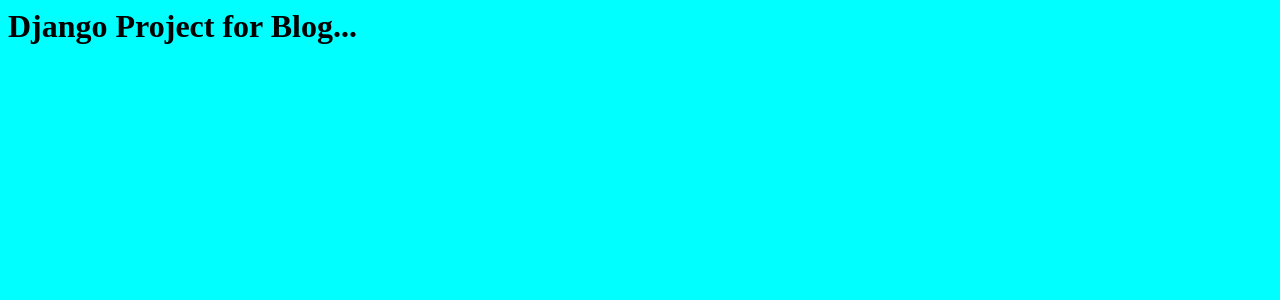
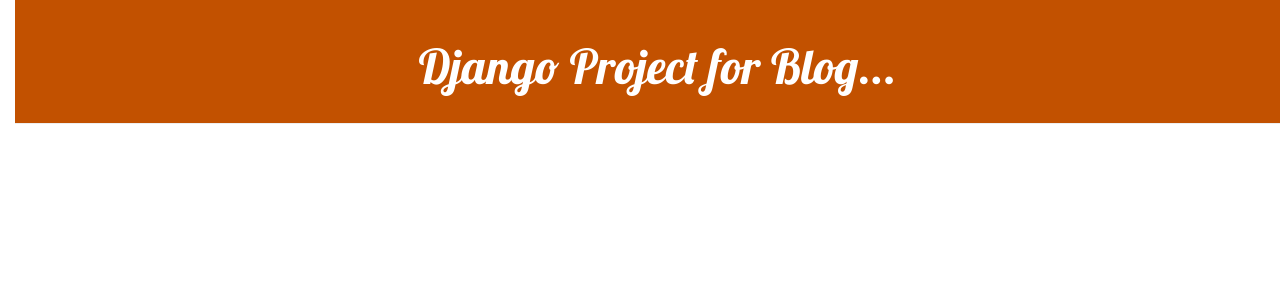
Before and after one commit to bhattacharyaarup/my-first-blog, a Django app: page / in a window 1280 px wide. Shown: the top 300 px of the page. Run offline with Django 3.2, Linux system fonts and the light colour scheme; data that the repository does not hold is empty; some libraries are stand-ins or nearby versions.

Commit message:
Chaged for Base Template

```diff
--- /dev/null
+++ b/blog/static/css/blog.css
@@ -0,0 +1,53 @@
+h1, h2, h3, h4{
+	font-family: 'Lobster', cursive;
+}
+h1 a, h2 a{
+	color:#00ff00;
+	font-family: 'Lobster';
+}
+body{
+	padding-left: 15px;
+}
+
+.page-header {
+    background-color: #C25100;
+    margin-top: 0;
+    padding: 20px 20px 20px 40px;
+    text-align: center;
+}
+
+.page-header h1, .page-header h1 a, .page-header h1 a:visited, .page-header h1 a:active {
+    color: #ffffff;
+    font-size: 36pt;
+    text-decoration: none;
+}
+
+.content{
+	margin-left: 30px;
+}
+
+.date{
+	color: #828282;
+	text-align: left;
+}
+
+.post{
+	margin-bottom: 50px;
+}
+.post-form textarea, .post-form input{
+	width: 100%;
+}
+.post h2, .post h1 a, .post h1 a:visited{
+	color: #000000;
+}
+
+.save{
+	float: right;
+}
+
+.top-menu, .top-menu:hover, .top-menu:visited{
+	color: #FFFFFF;
+	float: right;
+	font-size: 26pt;
+	margin-right: 20px;
+}
--- /dev/null
+++ b/blog/templates/blog/base.html
@@ -0,0 +1,23 @@
+{% load static %}
+<html>
+    <head>
+        <title>Django Girls blog</title>
+        <link rel="stylesheet" href="//maxcdn.bootstrapcdn.com/bootstrap/3.2.0/css/bootstrap.min.css">
+        <link rel="stylesheet" href="//maxcdn.bootstrapcdn.com/bootstrap/3.2.0/css/bootstrap-theme.min.css">
+        <link href='//fonts.googleapis.com/css?family=Lobster&subset=latin,latin-ext' rel='stylesheet' type='text/css'>
+        <link rel="stylesheet" href="{% static 'css/blog.css' %}">
+    </head>
+    <body>
+        <div class="page-header">
+        <h1><a href="/">Django Project for Blog...</a></h1>
+        </div>
+        <div class="content container">
+            <div class="row">
+                <div class="col-md-8">
+                    {% block content %}
+                    {% endblock %}
+                </div>
+            </div>
+        </div>
+    </body>
+</html>
--- a/blog/templates/blog/post_list.html
+++ b/blog/templates/blog/post_list.html
@@ -1,15 +1,13 @@
-<html>
-<body bgcolor="cyan">
-	<h1>Django Project for Blog...</h1>
+{% extends 'blog/base.html' %}
 
-	{% for post in posts %}
-		<div>
-			<p>Published: {{ post.published_date }}</p>
-			<h2><a href="">{{ post.title }}</a></h2>
-			<p>{{ post.text|linebreaksbr }}</p>
-
-		</div>
-	{% endfor %}
-
-</body>
-</html>
+{% block content %}
+    {% for post in posts %}
+        <div class="post">
+            <div class="date">
+                Published: {{ post.published_date }}
+            </div>
+            <h2><a href="">{{ post.title }}</a></h2>
+            <p>{{ post.text|linebreaksbr }}</p>
+        </div>
+    {% endfor %}
+{% endblock %}
```
